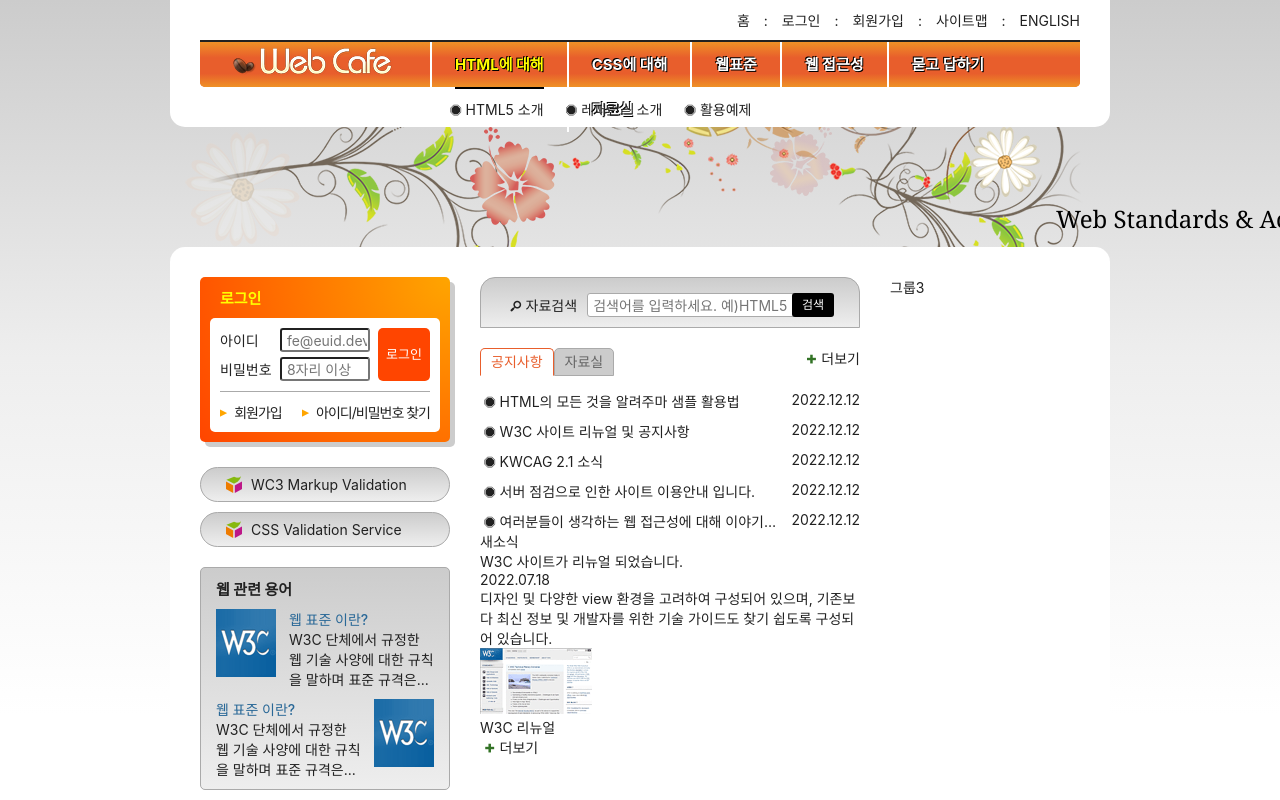
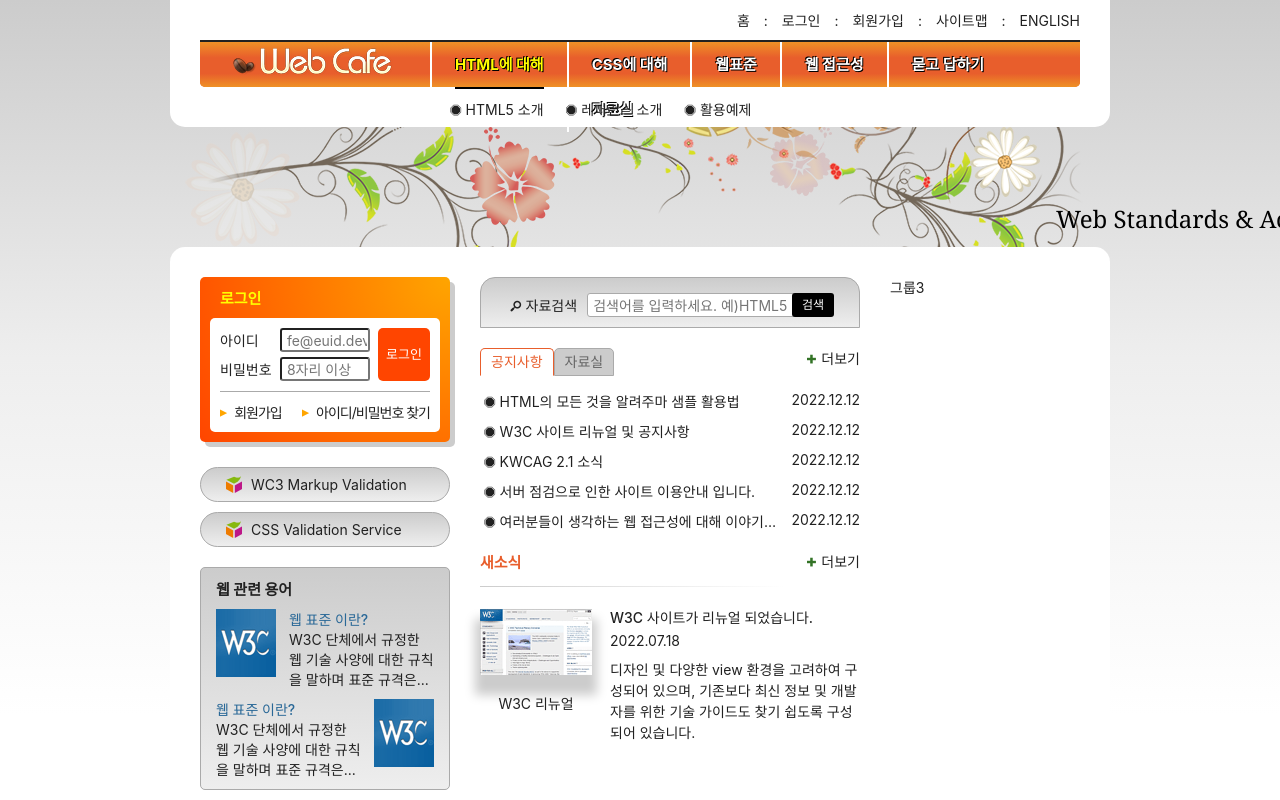
Before and after one commit to luvdo0112/HTML5, a plain HTML site: page index.html in a window 1280 px wide. Shown: the top 800 px of the page. Drawn offline with Linux system fonts and the light colour scheme; a script that the page names is missing; a web font is replaced by a local one.

Commit message:
position 이용해 새소식 완성

```diff
--- a/styles/style.css
+++ b/styles/style.css
@@ -505,6 +505,63 @@
   color: hsla(110, 50%, 30%, 1);
 }
 
+/* 새소식 */
+.news {
+  margin-top: 20px;
+  position: relative;
+}
+.news::before {
+  content: "";
+  position: absolute;
+  top: 35px;
+  left: 0;
+  width: 80%;
+  height: 1px;
+  background: #aaa linear-gradient(to right, #ccc, #fff);
+}
+.news-title {
+  color: #e85e2c;
+  font-size: 1.5rem;
+  font-weight: 700;
+}
+.news-link {
+  /* a이 article을 포함하려면 a에 block 지정해주기*/
+  display: block;
+}
+.news-item {
+  margin-top: 35px;
+  padding-left: 130px;
+  position: relative;
+}
+.news-item-title {
+  font-weight: 500;
+}
+.news-item-date {
+  display: block;
+  margin : 5px 0 10px;
+
+}
+.news-item-brief {
+  line-height: 1.5;
+}
+.news-item-thumbnail {
+  position: absolute;
+  top: 2px;
+  left: 0;
+  text-align: center;
+}
+.news-item-thumbnail img {
+  box-shadow: 0 15px 10px 5px #ccc;
+  /* margin(바깥쪽)을 주기 가능 img는 inlineblock 이기 때문! */
+  margin-bottom: 15px;
+}
+.news-more {
+  /* 노멀 플로우 상 면적을 차지하지 않고 공중에 떠있음, position 지정하면 "블록상자" */
+  position: absolute;
+  top: -8px;
+  right: -8px;
+  padding: 8px;
+}
 
 /* 슬로건 */
 .slogan {
```
